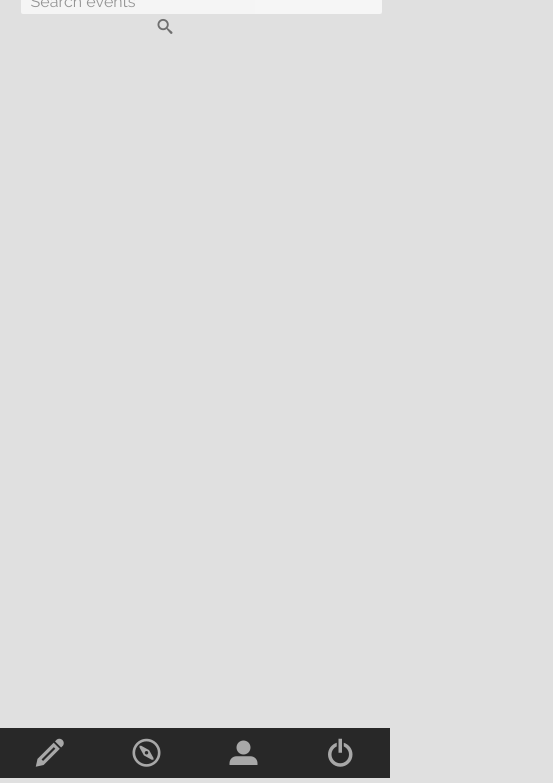
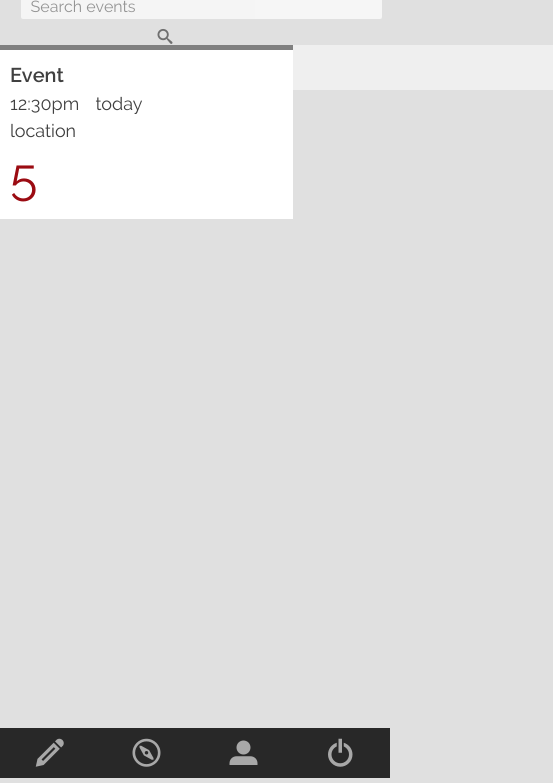
Before and after one commit to Spontaneus-CF/spontaneous, a website: page index/activities.html in a window 390 px wide. Shown: the part 66-849 px from the top of the page, 553 px wide, since content can reach past the window. Drawn offline with Linux system fonts and the light colour scheme.

Commit message:
events styling and mobile ready

```diff
--- a/index/activities.html
+++ b/index/activities.html
@@ -15,18 +15,33 @@
   <body>
     <header>
       <a href="join.html"><img class="logo" src="images/logo.png"></a>
-      <h1 class="sub-hdr hdr-activities">RECENT ACTIVITIES</h1>
+      <h1 class="sub-hdr hdr-activities">ACTIVITIES</h1>
+      <div class="icon-user main-user"><span> Name<span></div>
     </header>
-      <form method="get">
-        <input type="text" class="search-box2" size="" maxlength="120" placeholder="Search events">
-        <span class="icon-search"></span>
-      </form>
-    <ul class="recent-activities">
-      <li class="recent-activities__item"></li>
-      <li class="recent-activities__item"></li>
-      <li class="recent-activities__item"></li>
-      <li class="recent-activities__item"></li>
-    </ul>
+    <form method="get">
+      <input type="text" class="search-box2" size="" maxlength="120" placeholder="Search events">
+      <span class="icon-search"></span>
+    </form>
+    <article class="event-holder">
+      <section class="event-one">
+        <div class="event-one__name">Event</div>
+      </section>
+      <section class="event-two">
+        <div class="event-two__time">12:30pm</div>
+      </section>
+      <section class="event-three">
+        <div class="event-three__date">today</div>
+      </section>
+      <section class="event-four">
+        <div class="event-four__location">location</td>
+      </section>
+      <section class="event-five">
+        <div class="event-five__people">5</div>
+      </section>
+    </article>
+    <article class="join-holder">
+      <input type="button" class="join" name="join">
+    </article>
     <nav class="mobile-bar">
       <ul class="mobile-bar__list">
         <li class="mobile-bar__item"><a href="host.html" class="icon-pencil"></a></li>
--- a/index/css/base.css
+++ b/index/css/base.css
@@ -90,4 +90,5 @@ header {
   background-color: #AF2F2F;
   position: fixed;
   z-index: 1;
+  box-shadow: 2px 2px 2px #888888;
 }
--- a/index/css/module.css
+++ b/index/css/module.css
@@ -1,5 +1,10 @@
 h1, p, form, button {
   text-align: center;
+}
+
+input {
+  margin: 0 auto;
+  display: block;
 }
 
 .signup-body {
@@ -30,11 +35,6 @@ h1, p, form, button {
 .intro-description {
   font-size: 1.8rem;
   margin: 0 0 2rem 0;
-}
-
-input {
-  margin: 0 auto;
-  display: block;
 }
 
 .border-line {
@@ -79,7 +79,7 @@ input {
   color: white;
   line-height: 4.5rem;
   border-radius: 0.2rem;
-  font-family: 'raleway', sans-serif;
+  font-family: "raleway", sans-serif;
   font-size: 1.6rem;
   margin: 0 0 1rem 1rem;
   position: absolute;
@@ -102,7 +102,8 @@ input {
 }
 
 .search-box2 {
-  margin-top: 5.5rem;
+  margin-top: 6rem;
+  margin-bottom: 1rem;
   width: 90%;
 }
 
@@ -132,7 +133,7 @@ input {
 .dropdown {
   display: block;
   margin: auto;
-  margin-bottom: 0.5rem;
+  margin-bottom: 1rem;
   width: 95%;
   height: 4rem;
   font-size: 1.6rem;
@@ -146,16 +147,20 @@ input {
   opacity: 0.5;
 }
 
-.icon-spinner,
-.icon-checkmark {
+.main-user {
   position: relative;
   display: inline;
   float: right;
   margin-top: -4rem;
   margin-right: 1rem;
-  font-size: 2.5rem;
+  font-size: 2.2rem;
   color: white;
   cursor: pointer;
+}
+
+.main-user span{
+  font-family: "raleway", sans-serif;
+  font-weight: bold;
 }
 
 .sub-hdr {
@@ -174,36 +179,53 @@ input {
 }
 
 .event-holder {
-  width: 100%;
+  width: 75%;
   background-color: white;
   float: left;
+  padding: 1rem 0;
+  border-top: 0.5rem solid grey;
 }
 
 .event-holder section {
-  font-size: 1.5rem;
+  font-size: 1.8rem;
   font-weight: normal;
   display: inline-block;
-  padding: 0 1rem;
+  padding: 0.3rem 1rem;
+  color: #404040;
+}
+
+.join-holder {
+  width: 25%;
+  float: right;
 }
 
 .event-one {
-  width: 60%;
+  width: 90%;
 }
 
 .event-two{
-  width: 10%;
+  width: 6rem;
 }
 
 .event-three{
-  width: 10%;
+  width: 5rem;
   text-align: right;
+}
+
+.event-four {
+  width: 90%;
+}
+
+.event-five {
+  width: 30%;
 }
 
 .event-one__name {
 font-weight: bold;
+font-size: 2rem;
 }
 
-.join {
-  width: 5rem;
-  float: right;
+.event-five__people {
+  color: #9B0B12;
+  font-size: 5rem;
 }
```
Also changed, not shown: index/host.html (+1 -2 lines), index/join.html (+6 -5 lines).
